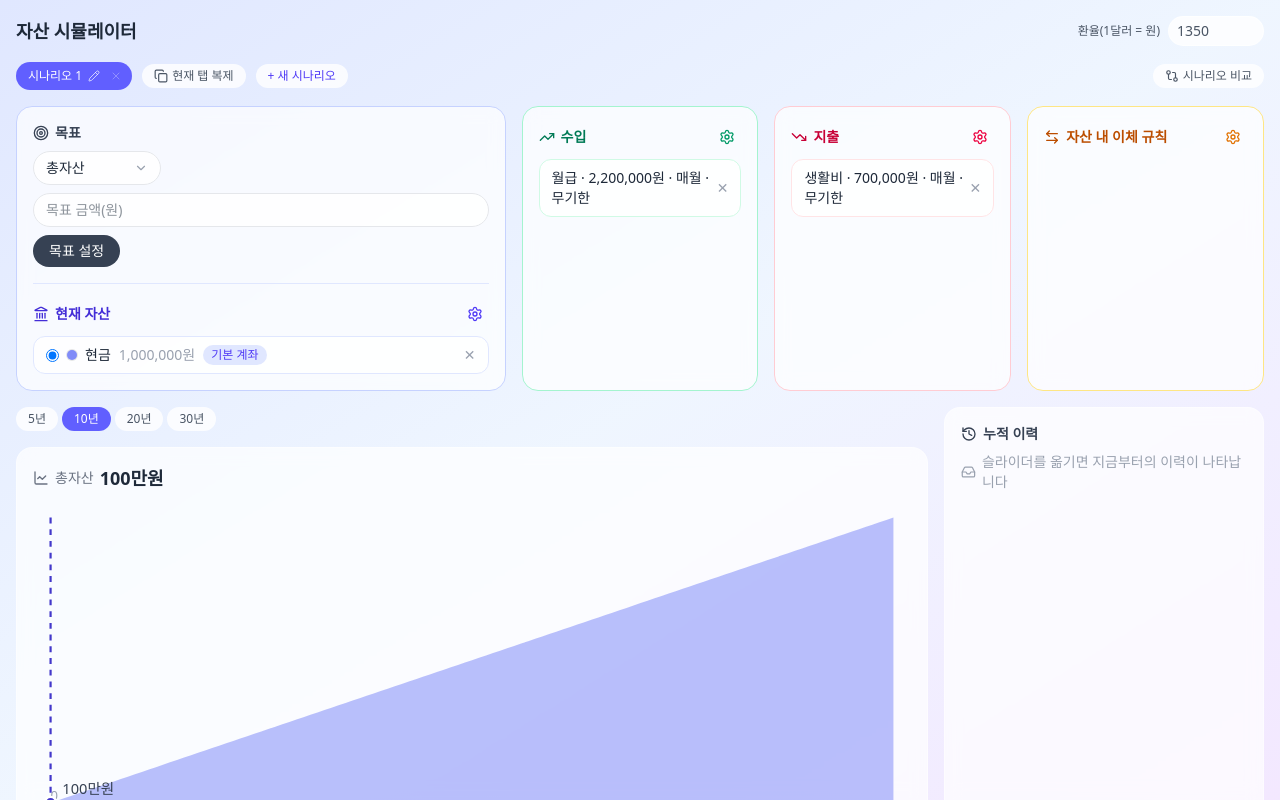
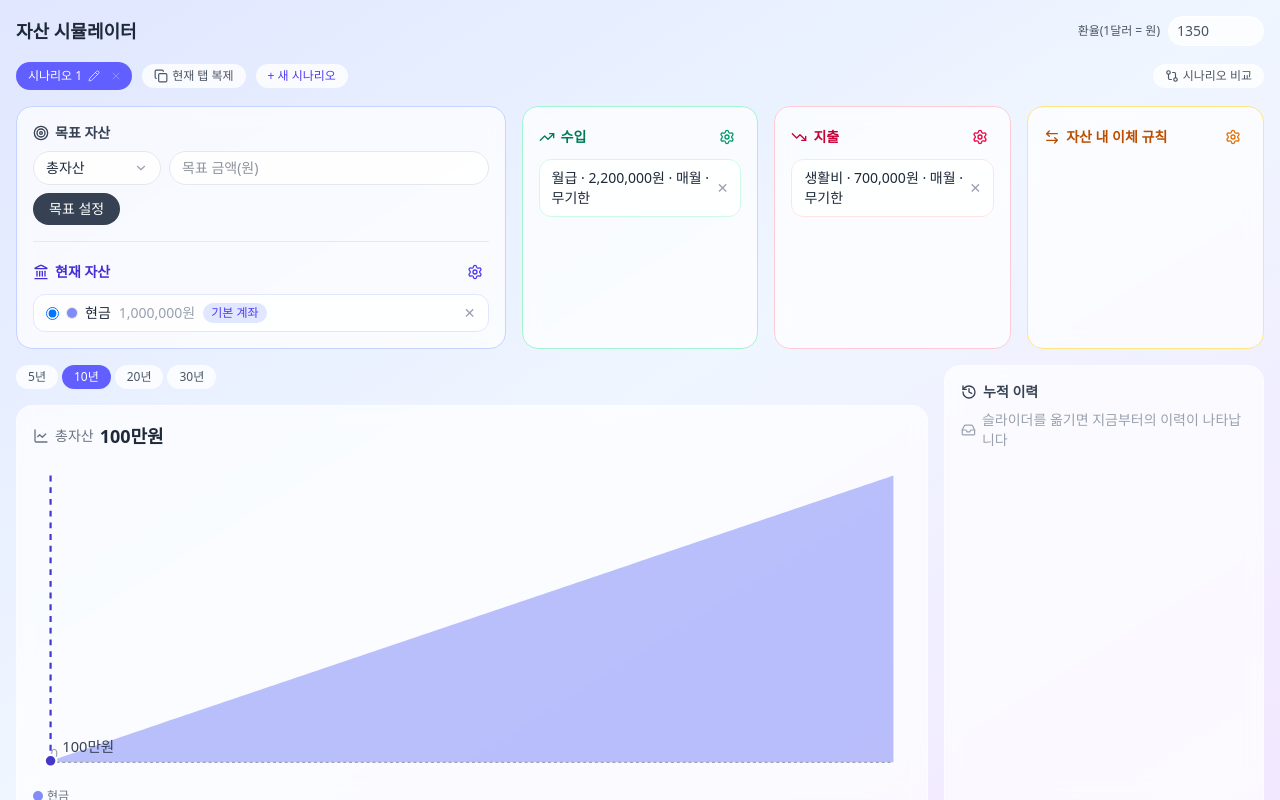
Before and after one commit to amaran-th/interactive-portfolio, a Next.js app: page /asset-simulator in a window 1280 px wide. Built offline with nearby package versions, Linux system fonts and the light colour scheme.

Commit message:
style: 목표 자산 카드에서 유형 선택과 금액 입력을 같은 줄에 배치
특정 자산/그룹을 고를 때만 나오는 세부 선택 드롭다운은 그 아래 별도 줄로 분리

```diff
--- a/app/(portfolio)/playground/_sections/Works/6_AssetSimulator/GoalCard.tsx
+++ b/app/(portfolio)/playground/_sections/Works/6_AssetSimulator/GoalCard.tsx
@@ -1,7 +1,9 @@
 "use client";
 
+import { Target } from "lucide-react";
 import { useMemo, useState } from "react";
-import { Target } from "lucide-react";
+import CustomSelect from "./CustomSelect";
+import { findGoalAchievementMonth } from "./simulation";
 import {
   AssetClass,
   Goal,
@@ -11,8 +13,6 @@ import {
   SimulationInput,
   formatMonthsFromNow,
 } from "./types";
-import { findGoalAchievementMonth } from "./simulation";
-import CustomSelect from "./CustomSelect";
 
 const METRIC_TYPE_OPTIONS = [
   { value: "total", label: "총자산" },
@@ -44,11 +44,7 @@ function metricValueFromSnapshot(
 }
 
 function formatAchievementDate(monthIndex: number, today: Date): string {
-  const date = new Date(
-    today.getFullYear(),
-    today.getMonth() + monthIndex,
-    1,
-  );
+  const date = new Date(today.getFullYear(), today.getMonth() + monthIndex, 1);
   return `${date.getFullYear()}.${String(date.getMonth() + 1).padStart(2, "0")}`;
 }
 
@@ -97,8 +93,7 @@ export default function GoalCard({
     // it here against the (still-stale, pre-render) local targetId/metricType
     // would incorrectly clobber what was just set.
     targetId &&
-    ((metricType === "asset" &&
-      !assetClasses.some((a) => a.id === targetId)) ||
+    ((metricType === "asset" && !assetClasses.some((a) => a.id === targetId)) ||
       (metricType === "group" && !groups.some((g) => g.id === targetId)))
   ) {
     setTargetId("");
@@ -141,7 +136,7 @@ export default function GoalCard({
   return (
     <div>
       <h3 className="flex items-center gap-1.5 text-sm font-semibold text-gray-700">
-        <Target className="h-4 w-4" /> 목표
+        <Target className="h-4 w-4" /> 목표 자산
       </h3>
       <div className="mt-2 flex flex-col gap-2">
         <div className="flex gap-2">
@@ -154,6 +149,14 @@ export default function GoalCard({
             options={METRIC_TYPE_OPTIONS}
             className="w-32 shrink-0"
           />
+          <input
+            value={amount}
+            onChange={(e) => setAmount(e.target.value)}
+            type="number"
+            placeholder="목표 금액(원)"
+            className="min-w-0 flex-1 rounded-full border border-gray-200 bg-white/80 px-3 py-1.5 text-sm outline-none focus:border-gray-400"
+          />
+        </div>
         {metricType === "asset" && (
           <CustomSelect
             value={targetId}
@@ -163,7 +166,6 @@ export default function GoalCard({
               label: asset.name,
             }))}
             placeholder="자산 선택"
-              className="min-w-0 flex-1"
           />
         )}
         {metricType === "group" && (
@@ -175,17 +177,8 @@ export default function GoalCard({
               label: group.name,
             }))}
             placeholder="그룹 선택"
-              className="min-w-0 flex-1"
           />
         )}
-        </div>
-        <input
-          value={amount}
-          onChange={(e) => setAmount(e.target.value)}
-          type="number"
-          placeholder="목표 금액(원)"
-          className="rounded-full border border-gray-200 bg-white/80 px-3 py-1.5 text-sm outline-none focus:border-gray-400"
-        />
         <div className="flex gap-2">
           <button
             type="button"
```
Lines whose indentation alone changed are shown as unchanged.
